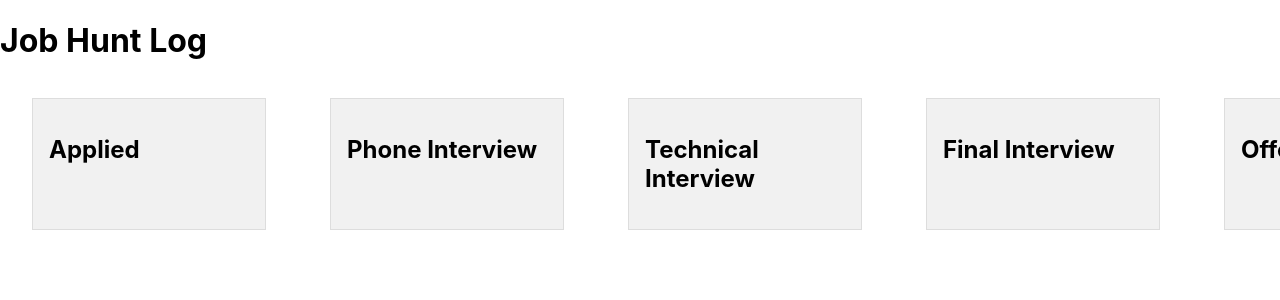
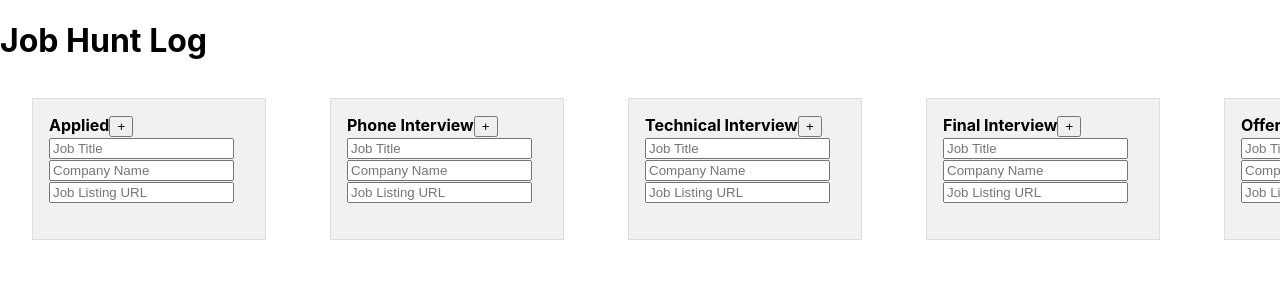
Before and after one commit to m-kwon/Job-Hunt-Log, a React (Create React App) app in the folder client/: page / in a window 1280 px wide. Shown: the top 300 px of the page. Built offline with nearby package versions, Linux system fonts and the light colour scheme.

Commit message:
Created a form for users to submit data that adheres to the db schema

```diff
--- a/client/src/components/List/index.js
+++ b/client/src/components/List/index.js
@@ -1,20 +1,63 @@
-import React from 'react';
-import { useSelector } from 'react-redux';
-import Card from '../Card';
+import React, { useState } from 'react';
+import { useDispatch } from 'react-redux';
+import { addApplication } from '../../slices/jobApplicationsSlice';
 
 import './styles.css';
 
 const List = ({ listName }) => {
-  const cards = useSelector((state) => state.jobApplications.applications.filter((app) => app.list === listName));
+  const [newJobData, setNewJobData] = useState({
+    title: '',
+    company: '',
+    jobUrl: '',
+  });
+
+  const dispatch = useDispatch();
+
+  const handleInputChange = (e) => {
+    const { name, value } = e.target;
+    setNewJobData({
+      ...newJobData,
+      [name]: value,
+    });
+  };
+
+  const addCard = () => {
+    if (newJobData.title.trim() !== '' && newJobData.company.trim() !== '' && newJobData.jobUrl.trim() !== '') {
+      const applicationDate = new Date().toISOString();
+      dispatch(addApplication({ ...newJobData, applicationDate }));
+      setNewJobData({ title: '', company: '', jobUrl: '' });
+    }
+  };
 
   return (
     <div className="list">
-      <h2>{listName}</h2>
-      <div className="card-list">
-        {cards.map((card) => (
-          <Card key={card.id} card={card} />
-        ))}
+      <div className="list-header">
+        {listName}
+        <button className="add-button" onClick={addCard}>
+          +
+        </button>
       </div>
+      <input
+        type="text"
+        name="title"
+        value={newJobData.title}
+        onChange={handleInputChange}
+        placeholder="Job Title"
+      />
+      <input
+        type="text"
+        name="company"
+        value={newJobData.company}
+        onChange={handleInputChange}
+        placeholder="Company Name"
+      />
+      <input
+        type="text"
+        name="jobUrl"
+        value={newJobData.jobUrl}
+        onChange={handleInputChange}
+        placeholder="Job Listing URL"
+      />
     </div>
   );
 };
```
